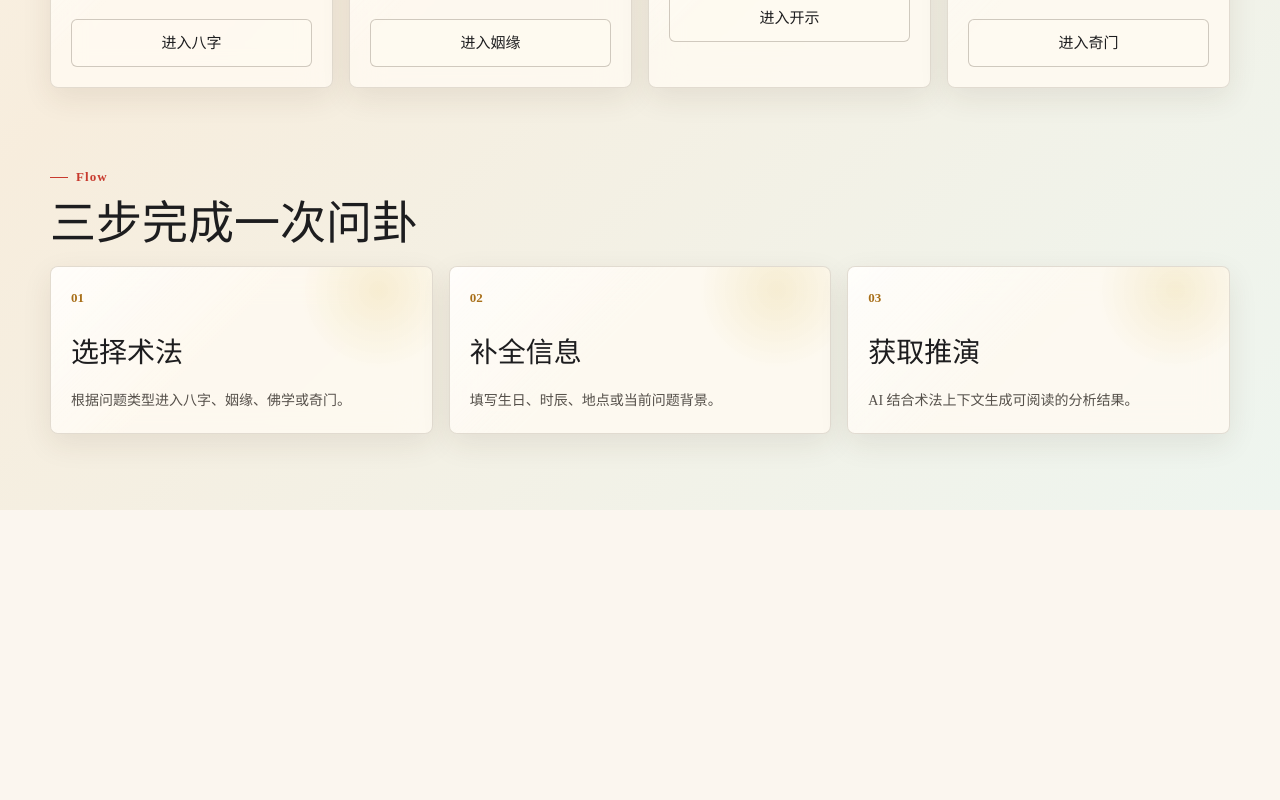
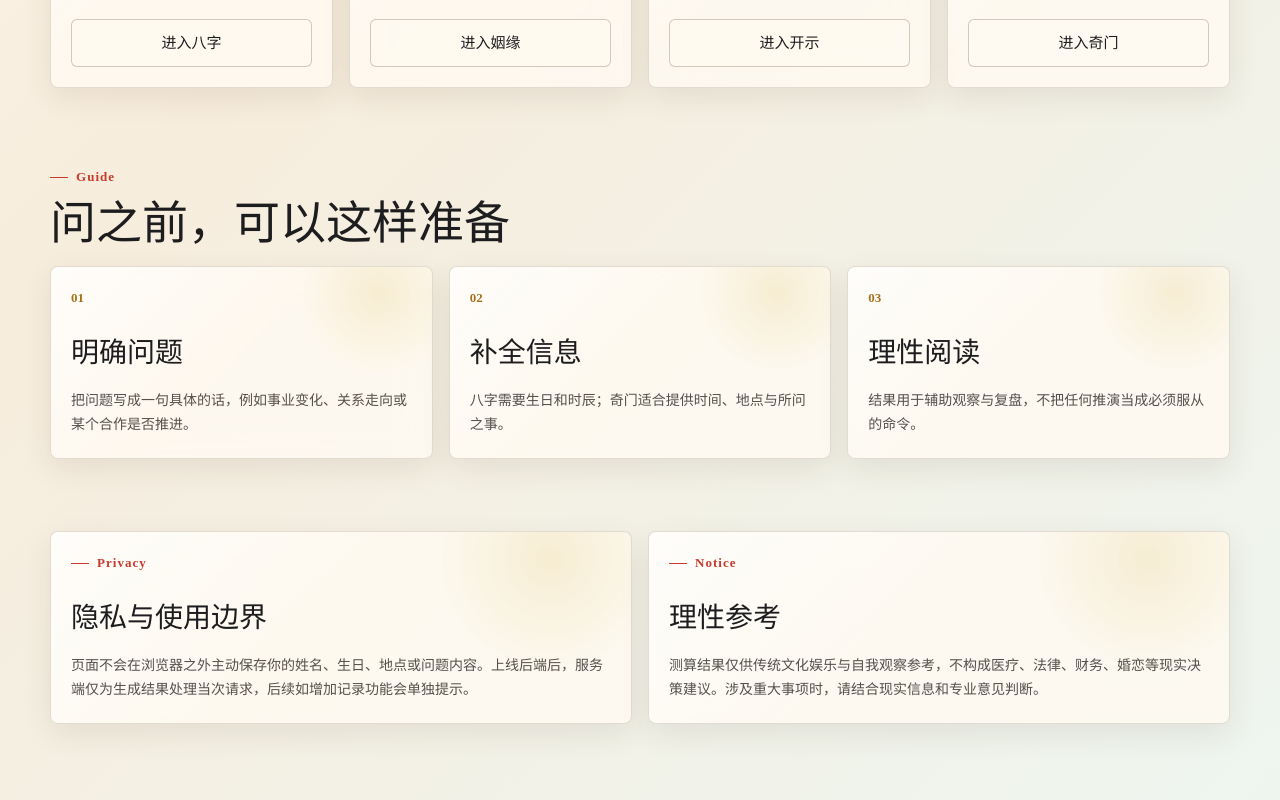
Before and after one commit to zaz52/yulesuangua, a Vue app in the folder frontend/: page / in a window 1280 px wide. Shown: the part 1199-1999 px from the top of the page. Before the commit the page ends 1709 px from the top, so only its background shows below. Built offline with nearby package versions, Linux system fonts and the light colour scheme; no server answers; the HTML template or start-up script is replaced by a standard one; a web font is replaced by a local one.

Commit message:
feat: add production trust and SEO content

```diff
--- a/frontend/src/api/divine.js
+++ b/frontend/src/api/divine.js
@@ -19,10 +19,10 @@ export async function fetchSkills() {
   if (!available) {
     return {
       skills: [
-        { id: 'bazi', name: '四柱八字', description: '通过出生时间排出四柱八字，分析命理运势。', icon: '乾' },
-        { id: 'yinyuan', name: '姻缘测算', description: '合盘、桃花、关系节奏与情感问题解读。', icon: '缘' },
-        { id: 'fojiao', name: '佛学开示', description: '以经典智慧回应困惑，提供心性指引。', icon: '悟' },
-        { id: 'qimen', name: '奇门遁甲', description: '按时间与问题排盘，辅助判断时机与方向。', icon: '门' },
+        { id: 'bazi', name: '四柱八字', description: '通过出生时间排出四柱八字，分析命理节奏与阶段重点。', icon: '乾' },
+        { id: 'yinyuan', name: '姻缘测算', description: '围绕关系状态、相处模式、桃花机缘与长期稳定性解读。', icon: '缘' },
+        { id: 'fojiao', name: '佛学开示', description: '以经典智慧回应困惑，提供心性整理与行动提醒。', icon: '慧' },
+        { id: 'qimen', name: '奇门遁甲', description: '按时间与问题排盘，辅助观察时机、方位与行动策略。', icon: '门' },
       ],
     }
   }
@@ -48,7 +48,7 @@ export async function solarToLunar(dateStr) {
 export async function divineStream(skill, message, history = [], extra = {}, onChunk, onDone) {
   const available = await checkBackend()
   if (!available) {
-    onChunk?.('后端服务未连接，暂时无法进行 AI 推演。\n\n前端界面可继续预览；如需真实测算，请启动 Python FastAPI 后端，或在部署环境中配置 VITE_API_BASE_URL。')
+    onChunk?.('当前生产站点还没有连接后端 API，暂时无法进行真实 AI 推演。\n\n你仍然可以浏览界面与填写表单；待后端部署完成后，这里会直接返回流式测算结果。')
     onDone?.()
     return
   }
--- a/frontend/src/views/Divine.vue
+++ b/frontend/src/views/Divine.vue
@@ -34,6 +34,11 @@
             <span>{{ item.icon }}</span>
             <strong>{{ item.name }}</strong>
           </button>
+        </div>
+
+        <div class="notice-card ds-card">
+          <strong>使用说明</strong>
+          <p>结果仅供传统文化娱乐与自我观察参考，不构成医疗、法律、财务、婚恋等现实决策建议。</p>
         </div>
       </aside>
 
@@ -78,7 +83,7 @@
             <div class="lunar-box">
               <strong>阴历换算</strong>
               <span v-if="lunarResult">{{ lunarResult.lunar_full }} · {{ lunarResult.ganzhi_year }}年 · {{ lunarResult.shengxiao }}生肖</span>
-              <span v-else>选择阳历生日后自动换算；后端离线时可继续提交阳历信息。</span>
+              <span v-else>选择阳历生日后自动换算；后端未连接时会直接使用阳历信息。</span>
             </div>
           </div>
         </div>
@@ -122,6 +127,8 @@
               @keydown.ctrl.enter="sendMessage"
             ></textarea>
           </div>
+
+          <p class="privacy-note">当前页面不会在浏览器之外主动保存你的姓名、生日、地点或提问内容。</p>
 
           <div class="chat-actions">
             <button class="ds-button primary" type="button" :disabled="loading || !canSend" @click="sendMessage">
@@ -191,7 +198,7 @@ const skillList = [
   },
   {
     id: 'fojiao',
-    icon: '悟',
+    icon: '慧',
     name: '佛学开示',
     caption: '心性指引',
     description: '以经典义理和修行视角回应困惑，强调清明、慈悲和可执行的行动。',
@@ -427,6 +434,7 @@ async function sendMessage() {
 
 .side-card,
 .side-menu,
+.notice-card,
 .form-panel,
 .chat-panel,
 .empty-state,
@@ -435,12 +443,14 @@ async function sendMessage() {
   z-index: 1;
 }
 
-.side-card {
+.side-card,
+.notice-card {
   padding: 22px;
 }
 
 .side-card > *,
 .side-menu > *,
+.notice-card > *,
 .form-panel > *,
 .chat-panel > *,
 .empty-state > *,
@@ -458,9 +468,19 @@ async function sendMessage() {
   line-height: 1.1;
 }
 
-.side-card p {
+.side-card p,
+.notice-card p,
+.privacy-note {
   margin: 12px 0 0;
   color: var(--ink-soft);
+}
+
+.notice-card strong {
+  color: var(--gold-deep);
+}
+
+.privacy-note {
+  font-size: 13px;
 }
 
 .side-tags {
--- a/frontend/src/views/Home.vue
+++ b/frontend/src/views/Home.vue
@@ -7,7 +7,8 @@
       </a>
       <nav class="nav-links" aria-label="主导航">
         <a href="#services">测算</a>
-        <a href="#flow">流程</a>
+        <a href="#guide">指南</a>
+        <a href="#trust">说明</a>
       </nav>
       <button class="ds-button ghost nav-action" type="button" @click="goDivine('bazi')">开始问卦</button>
     </header>
@@ -16,7 +17,7 @@
       <div class="hero-copy">
         <span class="section-kicker">复古科技命理平台</span>
         <h1>乾坤之道</h1>
-        <p class="hero-subtitle">以东方术数为骨，以现代界面为形，为八字、姻缘、佛学、奇门提供清爽可信的 AI 测算体验。</p>
+        <p class="hero-subtitle">以东方术数为骨，以现代界面为形，为八字、姻缘、佛学、奇门提供清爽可信的 AI 问卦体验。</p>
         <div class="hero-actions">
           <button class="ds-button primary" type="button" @click="goDivine('bazi')">立即测算</button>
           <a class="ds-button" href="#services">选择术法</a>
@@ -56,7 +57,7 @@
         </div>
         <div v-if="!backendOk" class="offline ds-card">
           <strong>后端未连接</strong>
-          <span>页面可正常预览；真实 AI 推演需要启动或部署后端服务。</span>
+          <span>页面可正常预览；真实 AI 推演需要部署后端 API 后启用。</span>
         </div>
       </div>
 
@@ -79,18 +80,33 @@
       </div>
     </section>
 
-    <section id="flow" class="app-shell flow-section">
+    <section id="guide" class="app-shell guide-section">
       <div class="section-head compact">
         <div>
-          <span class="section-kicker">Flow</span>
-          <h2 class="section-title">三步完成一次问卦</h2>
+          <span class="section-kicker">Guide</span>
+          <h2 class="section-title">问之前，可以这样准备</h2>
         </div>
       </div>
-      <div class="flow-grid">
-        <article v-for="item in flow" :key="item.title" class="flow-card ds-card">
+      <div class="guide-grid">
+        <article v-for="item in guide" :key="item.title" class="guide-card ds-card">
           <span>{{ item.step }}</span>
           <h3>{{ item.title }}</h3>
           <p>{{ item.copy }}</p>
+        </article>
+      </div>
+    </section>
+
+    <section id="trust" class="app-shell trust-section">
+      <div class="trust-grid">
+        <article class="trust-card ds-card">
+          <span class="section-kicker">Privacy</span>
+          <h2>隐私与使用边界</h2>
+          <p>页面不会在浏览器之外主动保存你的姓名、生日、地点或问题内容。上线后端后，服务端仅为生成结果处理当次请求，后续如增加记录功能会单独提示。</p>
+        </article>
+        <article class="trust-card ds-card">
+          <span class="section-kicker">Notice</span>
+          <h2>理性参考</h2>
+          <p>测算结果仅供传统文化娱乐与自我观察参考，不构成医疗、法律、财务、婚恋等现实决策建议。涉及重大事项时，请结合现实信息和专业意见判断。</p>
         </article>
       </div>
     </section>
@@ -107,10 +123,10 @@ const backendOk = ref(true)
 const apiSkills = ref([])
 
 const fallbackSkills = [
-  { id: 'bazi', name: '四柱八字', shortName: '八字', description: '排出四柱命盘，分析性格、事业、财运与流年节奏。', icon: '乾', badge: '命理核心', tone: 'blue' },
-  { id: 'yinyuan', name: '姻缘测算', shortName: '姻缘', description: '合盘、桃花、关系节奏与情感问题的温和解读。', icon: '缘', badge: '关系洞察', tone: 'red' },
-  { id: 'fojiao', name: '佛学开示', shortName: '开示', description: '以经典智慧回应困惑，强调正念、慈悲与行动。', icon: '慧', badge: '心性指引', tone: 'gold' },
-  { id: 'qimen', name: '奇门遁甲', shortName: '奇门', description: '按时局排盘，辅助判断方位、时机与行动策略。', icon: '门', badge: '时空决策', tone: 'green' },
+  { id: 'bazi', name: '四柱八字', shortName: '八字', description: '适合看个人节奏、性格倾向、事业财运与阶段重点。', icon: '乾', badge: '命理核心', tone: 'blue' },
+  { id: 'yinyuan', name: '姻缘测算', shortName: '姻缘', description: '适合梳理关系状态、相处模式、桃花机缘与情感困惑。', icon: '缘', badge: '关系洞察', tone: 'red' },
+  { id: 'fojiao', name: '佛学开示', shortName: '开示', description: '适合在焦虑、犹豫、执着时整理心念与行动方向。', icon: '慧', badge: '心性指引', tone: 'gold' },
+  { id: 'qimen', name: '奇门遁甲', shortName: '奇门', description: '适合围绕具体事情观察时机、方位、取舍与行动策略。', icon: '门', badge: '时空决策', tone: 'green' },
 ]
 
 const toneById = {
@@ -120,10 +136,10 @@ const toneById = {
   qimen: 'green',
 }
 
-const flow = [
-  { step: '01', title: '选择术法', copy: '根据问题类型进入八字、姻缘、佛学或奇门。' },
-  { step: '02', title: '补全信息', copy: '填写生日、时辰、地点或当前问题背景。' },
-  { step: '03', title: '获取推演', copy: 'AI 结合术法上下文生成可阅读的分析结果。' },
+const guide = [
+  { step: '01', title: '明确问题', copy: '把问题写成一句具体的话，例如事业变化、关系走向或某个合作是否推进。' },
+  { step: '02', title: '补全信息', copy: '八字需要生日和时辰；奇门适合提供时间、地点与所问之事。' },
+  { step: '03', title: '理性阅读', copy: '结果用于辅助观察与复盘，不把任何推演当成必须服从的命令。' },
 ]
 
 const skills = computed(() => {
@@ -359,19 +375,33 @@ function goDivine(skillId) {
 }
 
 .service-section,
-.flow-section {
+.guide-section,
+.trust-section {
   padding: 72px 0 0;
 }
 
 .service-grid,
-.flow-grid {
+.guide-grid,
+.trust-grid {
   display: grid;
-  grid-template-columns: repeat(4, minmax(0, 1fr));
   gap: 16px;
 }
 
+.service-grid {
+  grid-template-columns: repeat(4, minmax(0, 1fr));
+}
+
+.guide-grid {
+  grid-template-columns: repeat(3, minmax(0, 1fr));
+}
+
+.trust-grid {
+  grid-template-columns: repeat(2, minmax(0, 1fr));
+}
+
 .service-card,
-.flow-card {
+.guide-card,
+.trust-card {
   z-index: 1;
   display: grid;
   gap: 12px;
@@ -385,7 +415,8 @@ function goDivine(skillId) {
 }
 
 .service-card > *,
-.flow-card > * {
+.guide-card > *,
+.trust-card > * {
   position: relative;
   z-index: 1;
 }
@@ -414,7 +445,8 @@ function goDivine(skillId) {
 }
 
 .service-card h3,
-.flow-card h3 {
+.guide-card h3,
+.trust-card h2 {
   margin: 6px 0 0;
   font-family: var(--font-display);
   font-size: 28px;
@@ -422,17 +454,14 @@ function goDivine(skillId) {
 }
 
 .service-card p,
-.flow-card p {
+.guide-card p,
+.trust-card p {
   margin: 0;
   color: var(--ink-soft);
   font-size: 14px;
 }
 
-.flow-grid {
-  grid-template-columns: repeat(3, minmax(0, 1fr));
-}
-
-.flow-card span {
+.guide-card span {
   color: var(--gold-deep);
   font-size: 13px;
   font-weight: 700;
@@ -467,7 +496,8 @@ function goDivine(skillId) {
   }
 
   .service-grid,
-  .flow-grid {
+  .guide-grid,
+  .trust-grid {
     grid-template-columns: repeat(2, 1fr);
   }
 }
@@ -499,7 +529,8 @@ function goDivine(skillId) {
   }
 
   .service-grid,
-  .flow-grid {
+  .guide-grid,
+  .trust-grid {
     grid-template-columns: 1fr;
   }
 }
```
Also changed, not shown: frontend/index.html (+11 -1 lines), 1 other file (tests, documents, lock files or other folders).
